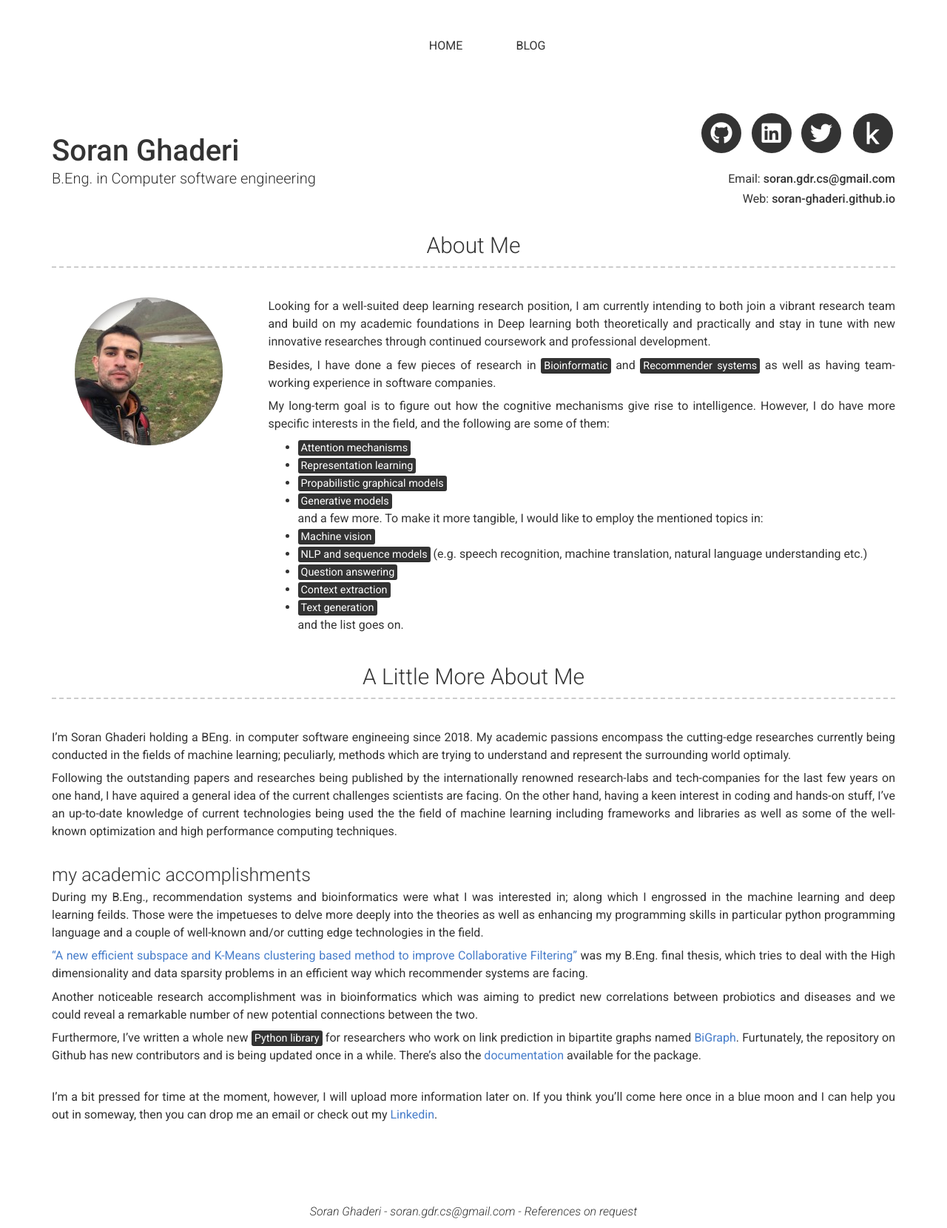
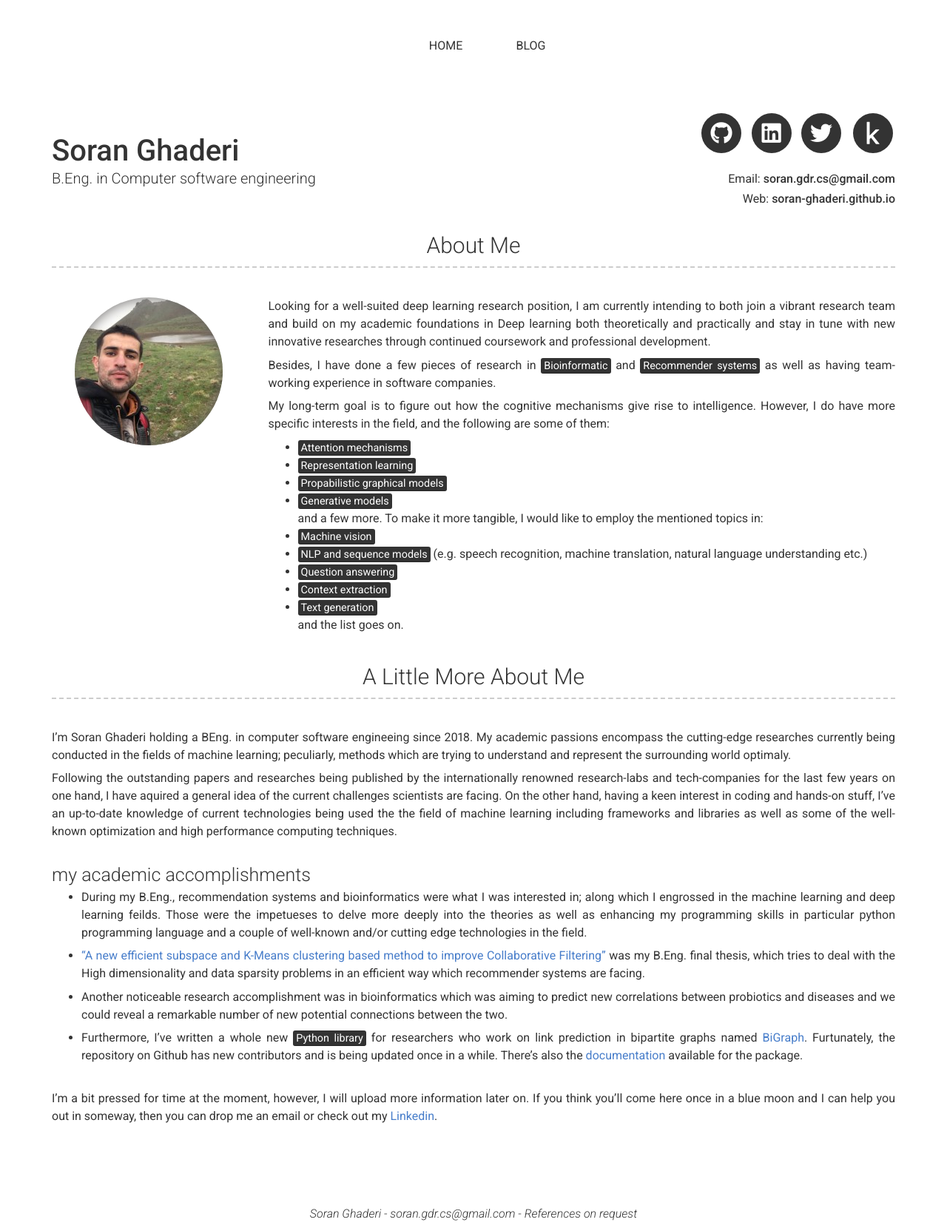
Before and after one commit to soran-ghaderi/soran-ghaderi.github.io, a Jekyll site: the page built from index.md, in a window 1280 px wide. Shown: the whole page at 74% size. Built offline with Jekyll 4.4.1, drawn with Linux system fonts in a browser that asks for light colours; nearby versions of some CDN libraries.

```diff
--- a/_config.yml
+++ b/_config.yml
@@ -115,19 +115,19 @@
 
   #### my academic accomplishments<br>
 
-  During my B.Eng., recommendation systems and bioinformatics were what I was interested in; along which I engrossed in
+   - During my B.Eng., recommendation systems and bioinformatics were what I was interested in; along which I engrossed in
   the machine learning and deep learning feilds. Those were the impetueses to delve more deeply into the theories as
   well as enhancing my programming skills in particular python programming language and a couple of well-known and/or
   cutting edge technologies in the field. <br>
 
-  <a href="https://github.com/soran-ghaderi/NUSCCF">"A new efficient subspace and K-Means clustering based method to
+   - <a href="https://github.com/soran-ghaderi/NUSCCF">"A new efficient subspace and K-Means clustering based method to
   improve Collaborative Filtering"</a> was my B.Eng. final thesis, which tries to deal with the High dimensionality and
   data sparsity problems in an efficient way which recommender systems are facing. <br>
 
-  Another noticeable research accomplishment was in bioinformatics which was aiming to predict new correlations between
+   - Another noticeable research accomplishment was in bioinformatics which was aiming to predict new correlations between
   probiotics and diseases and we could reveal a remarkable number of new potential connections between the two. <br>
 
-  Furthermore, I've written a whole new <mark>Python library</mark> for researchers who work on link prediction in
+   - Furthermore, I've written a whole new <mark>Python library</mark> for researchers who work on link prediction in
   bipartite graphs named <a href="https://github.com/bi-graph/bigraph">BiGraph</a>. Furtunately, the repository on
   Github has new contributors and is being updated once in a while. There's also the
   <a href="https://bigraph.readthedocs.io/en/latest/index.html">documentation</a> available for the package.
```
